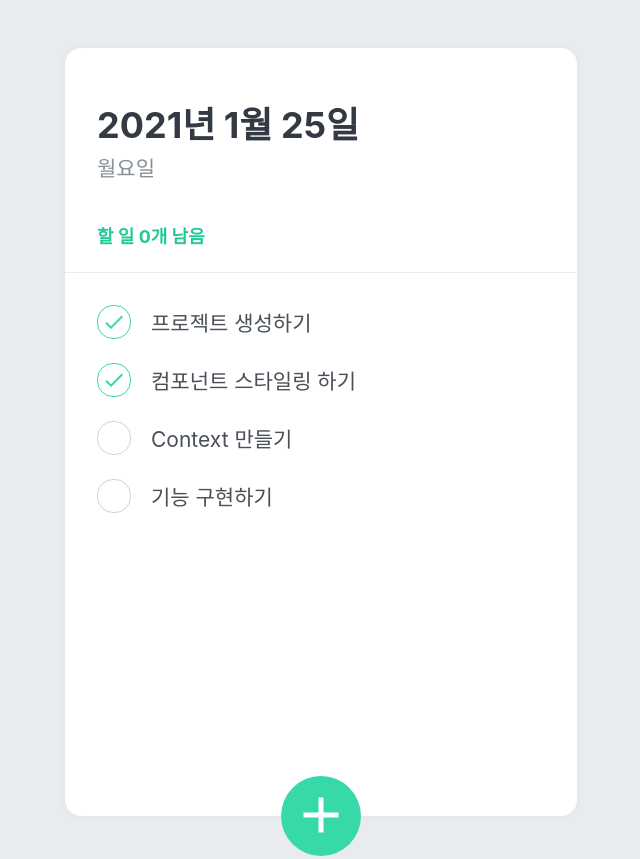
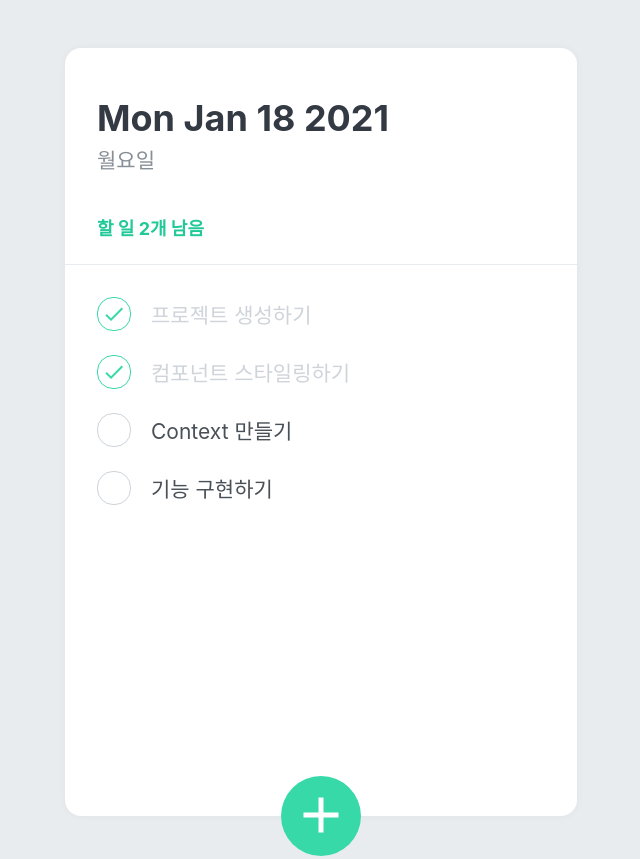
Before and after one commit to tn841/modern_react, a React (Create React App) app: page / in a window 1280 px wide. Shown: the whole page, without its empty margins (319-959 px from the left). Built offline with nearby package versions, Linux system fonts and the light colour scheme.

Commit message:
3-3.  TodoList 구현하기 (혼자서)

```diff
--- a/src/components/TodoCreate.js
+++ b/src/components/TodoCreate.js
@@ -1,6 +1,7 @@
 import React, { useState } from 'react'
 import styled, { css, keyframes } from 'styled-components'
 import { MdAdd } from 'react-icons/md'
+import { useTodoDispatch, useTodoNextId } from '../TodoContext'
 
 const fadeIn = keyframes`
     from { opacity: 0 }
@@ -91,16 +92,43 @@ const Input = styled.input`
 
 function TodoCreate(){
     const [open, setOpen] = useState(false);
+    const [value, setValue] = useState('');
+
+    const dispatch = useTodoDispatch();
+    const nextId = useTodoNextId();
 
     const onToggle = () => {
         setOpen(!open)
     };
+
+    const onSubmit = (e) => {
+        e.preventDefault();
+        const todo = {
+            id: nextId.current,
+            text: value,
+            done: false
+        }
+        dispatch({type:'CREATE', todo})
+
+        setValue('');
+        setOpen(false)
+        nextId.current += 1;
+    }
+
+    const onChange = (e)  => {
+        setValue(e.target.value)
+    }
+
     return (
         <>
             {open && (
                 <InsertFormPositioner>
-                    <InsertForm>
-                        <Input autoFocus placeholder="할 일을 입력 후, Enter 를 누르세요" />
+                    <InsertForm onSubmit={onSubmit}>
+                        <Input
+                            autoFocus
+                            placeholder="할 일을 입력 후, Enter 를 누르세요"
+                            onChange={onChange}
+                        />
                     </InsertForm>
                 </InsertFormPositioner>
             )}
--- a/src/components/TodoHead.js
+++ b/src/components/TodoHead.js
@@ -26,14 +26,21 @@ const TodoHeadBlock = styled.div`
       }
 `;
 
+const countTodo = (todos) => {
+    return todos.filter(todo => !todo.done).length
+}
+
 function TodoHead() {
     const todos = useTodoState();
-    console.log(todos);
+    const date = new Date().toDateString()
+
+    const count = countTodo(todos)
+
     return (
         <TodoHeadBlock>
-            <h1>2021년 1월 25일</h1>
+            <h1>{date}</h1>
             <div className='day'>월요일</div>
-            <div className='tasks-left'>할 일 0개 남음</div>
+            <div className='tasks-left'>할 일 {count}개 남음</div>
         </TodoHeadBlock>
     )
 }
--- a/src/components/TodoItem.js
+++ b/src/components/TodoItem.js
@@ -1,6 +1,7 @@
 import React from 'react'
 import styled, { css } from 'styled-components'
 import { MdDone, MdDelete } from 'react-icons/md'
+import { useTodoDispatch } from '../TodoContext'
 
 const Remove = styled.div`
     display: flex;
@@ -57,15 +58,21 @@ const Text = styled.div`
         `}
 `;
 
-function TodoItem({id, done, text}){
+function TodoItem({todo}){
+    const {text, done, id} = todo;
+
+    const dispatch = useTodoDispatch();
+    const onToggle = () => {dispatch({type:'TOGGLE', id})}
+    const onRemove = () => {dispatch({type:'REMOVE', id})}
+
     return (
-        <TodoItemBlock>
-            <CheckCircle done={done}>
+        <TodoItemBlock >
+            <CheckCircle onClick={ onToggle } done={done}>
                 {done && <MdDone />}
             </CheckCircle>
-            <Text dons={done}>{text}</Text>
+            <Text  done={done} >{text}</Text>
             <Remove>
-                <MdDelete />
+                <MdDelete onClick={ onRemove } />
             </Remove>
         </TodoItemBlock>
     )
--- a/src/components/TodoList.js
+++ b/src/components/TodoList.js
@@ -1,6 +1,7 @@
 import React from 'react';
 import styled from 'styled-components';
 import TodoItem from './TodoItem'
+import { useTodoState } from '../TodoContext'
 
 const TodoListBlock = styled.div`
   flex: 1;
@@ -10,11 +11,10 @@ const TodoListBlock = styled.div`
 `;
 
 function TodoList() {
+  const todos = useTodoState();
+
   return <TodoListBlock>
-      <TodoItem text="프로젝트 생성하기" done={true} />
-      <TodoItem text="컴포넌트 스타일링 하기" done={true} />
-      <TodoItem text="Context 만들기" done={false} />
-      <TodoItem text="기능 구현하기" done={false} />
+    {todos && todos.map( todo => <TodoItem key={todo.id} todo={todo}/>)}
   </TodoListBlock>;
 }
 
```
Also changed, not shown: 1 other file (tests, documents, lock files or other folders).
